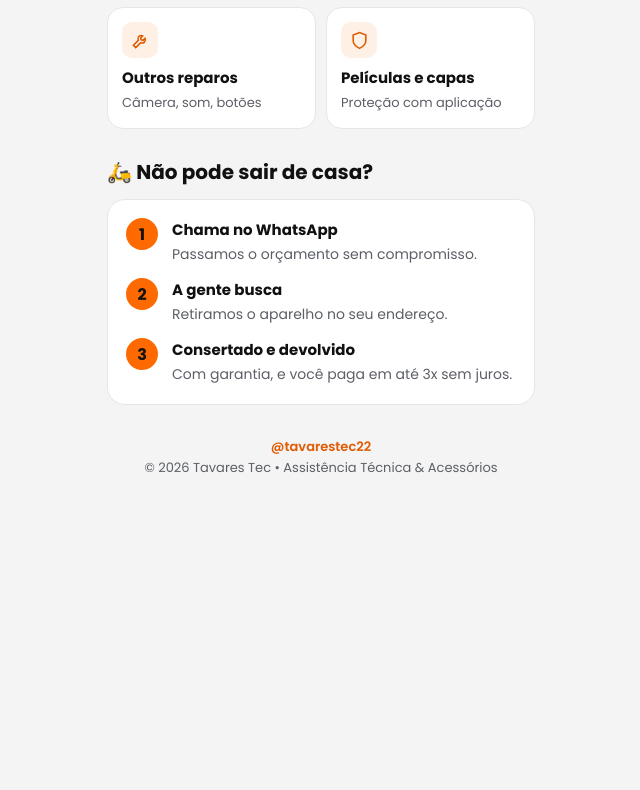
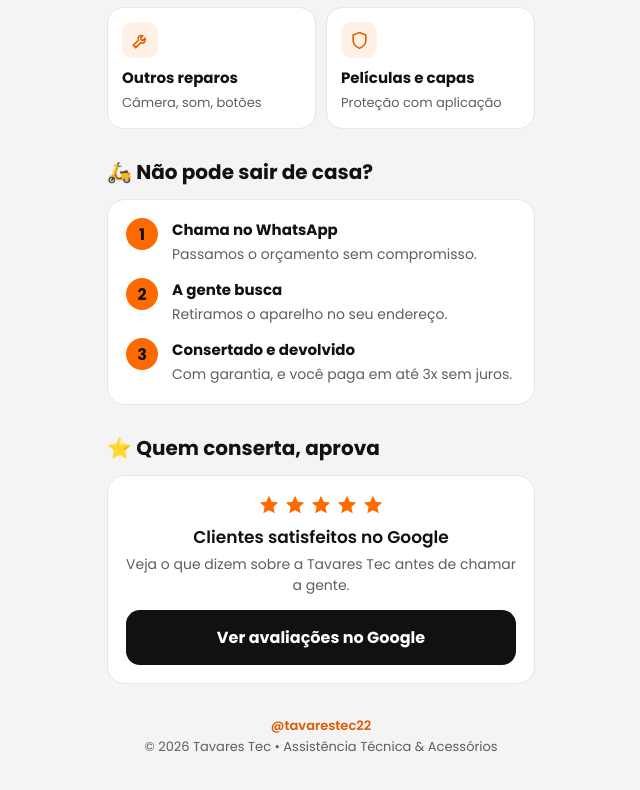
Before and after one commit to Ronaldodp25/tavarestec, a plain HTML site: page index.html in a window 1280 px wide. Shown: the part 1666-2456 px from the top of the page, without its empty margins (319-959 px from the left). Before the commit the page ends 2249 px from the top, so only its background shows below. Drawn offline with Linux system fonts and the light colour scheme.

Commit message:
Adiciona seção de avaliações do Google
Co-Authored-By: Claude Opus 5.5 <noreply@anthropic.com>
Claude-Session: https://claude.ai/code/session_01DzH3MXoQghznrK5FNvHh2x

```diff
--- a/index.html
+++ b/index.html
@@ -188,6 +188,16 @@
     </div>
   </section>
 
+  <section id="avaliacoes">
+    <h2>⭐ Quem conserta, aprova</h2>
+    <div class="card" style="text-align:center">
+      <div style="display:flex;justify-content:center;gap:4px;margin-bottom:8px"><svg width="22" height="22" viewBox="0 0 24 24" fill="#ff6a00"><path d="m12 2 3 6.5 7 .8-5.2 4.8 1.4 7L12 17.6 5.8 21l1.4-7L2 9.3l7-.8Z"/></svg><svg width="22" height="22" viewBox="0 0 24 24" fill="#ff6a00"><path d="m12 2 3 6.5 7 .8-5.2 4.8 1.4 7L12 17.6 5.8 21l1.4-7L2 9.3l7-.8Z"/></svg><svg width="22" height="22" viewBox="0 0 24 24" fill="#ff6a00"><path d="m12 2 3 6.5 7 .8-5.2 4.8 1.4 7L12 17.6 5.8 21l1.4-7L2 9.3l7-.8Z"/></svg><svg width="22" height="22" viewBox="0 0 24 24" fill="#ff6a00"><path d="m12 2 3 6.5 7 .8-5.2 4.8 1.4 7L12 17.6 5.8 21l1.4-7L2 9.3l7-.8Z"/></svg><svg width="22" height="22" viewBox="0 0 24 24" fill="#ff6a00"><path d="m12 2 3 6.5 7 .8-5.2 4.8 1.4 7L12 17.6 5.8 21l1.4-7L2 9.3l7-.8Z"/></svg></div>
+      <p style="font-weight:600;font-size:17px">Clientes satisfeitos no Google</p>
+      <p style="color:var(--muted);font-size:14px;margin:4px 0 14px">Veja o que dizem sobre a Tavares Tec antes de chamar a gente.</p>
+      <a class="btn" href="https://share.google/gbuUpfUZpWiS2ZQaj" target="_blank" rel="noopener" style="background:#111;color:#fff">Ver avaliações no Google</a>
+    </div>
+  </section>
+
   <footer>
     <a id="lnkInsta" href="https://instagram.com/tavarestec22" target="_blank" rel="noopener">@tavarestec22</a><br>
     © <span id="ano"></span> Tavares Tec • Assistência Técnica &amp; Acessórios
```
